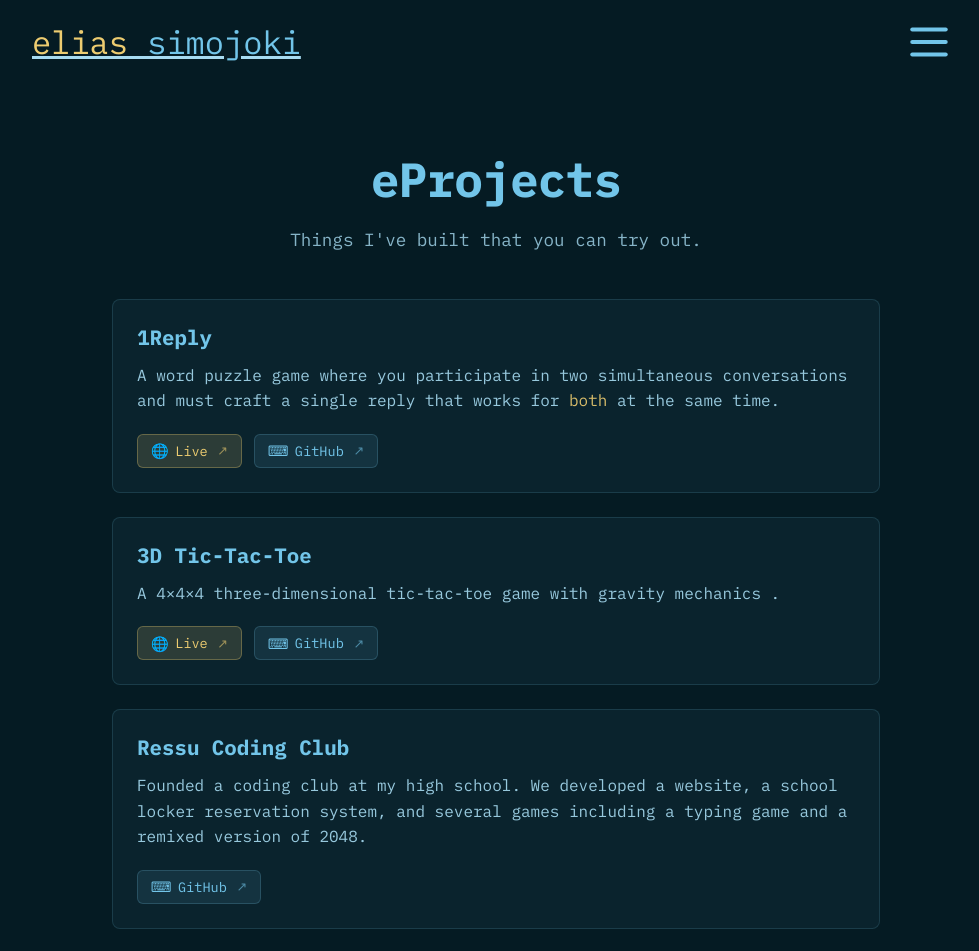
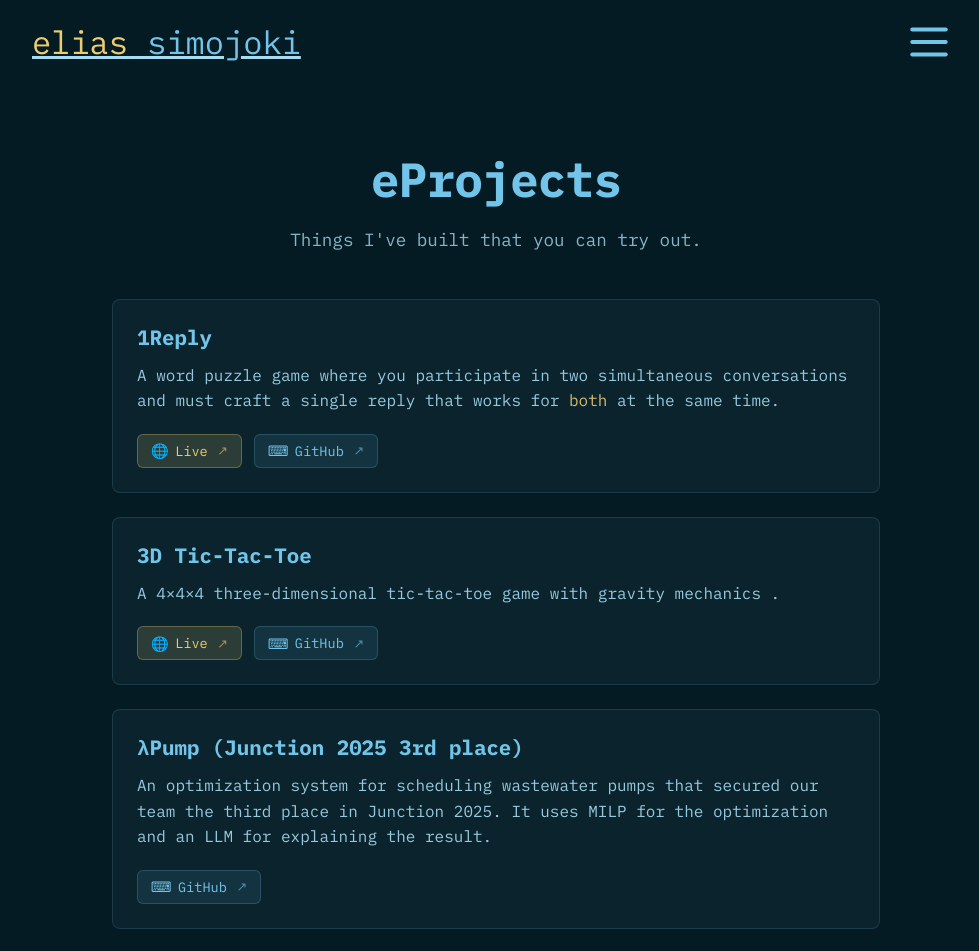
Before and after one commit to MojoLake/eSite, a SvelteKit app: page /projects in a window 1280 px wide. Shown: the top 951 px of the page, without its empty margins (144-1123 px from the left). Built offline with nearby package versions, Linux system fonts and the light colour scheme.

Commit message:
feat: add lambdapump to projects page

```diff
--- a/src/routes/projects/+page.svelte
+++ b/src/routes/projects/+page.svelte
@@ -49,6 +49,27 @@
         </a>
         <a
           href="https://github.com/MojoLake/3D-TicTacToe-Gravity"
+          target="_blank"
+          class="link-badge github"
+        >
+          <span class="link-icon">⌨</span> GitHub
+          <span class="external-link">↗</span>
+        </a>
+      </div>
+    </div>
+
+    <div class="project-card">
+      <div class="project-header">
+        <h3>λPump (Junction 2025 3rd place)</h3>
+      </div>
+      <p>
+        An optimization system for scheduling wastewater pumps that secured our
+        team the third place in Junction 2025. It uses MILP for the optimization
+        and an LLM for explaining the result.
+      </p>
+      <div class="project-links">
+        <a
+          href="https://github.com/MojoLake/lambdapump"
           target="_blank"
           class="link-badge github"
         >
```
